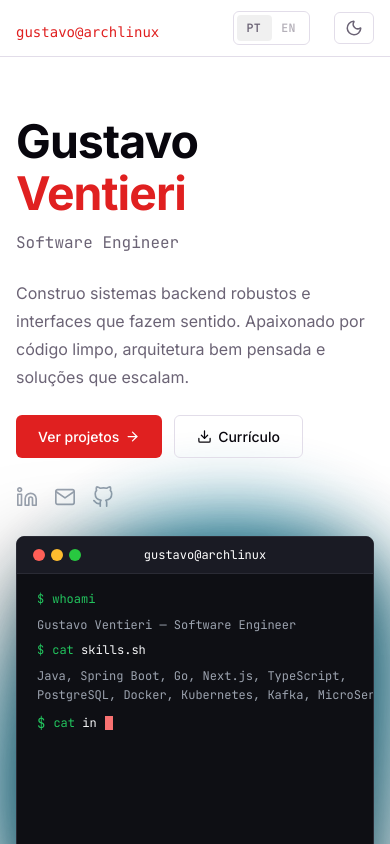
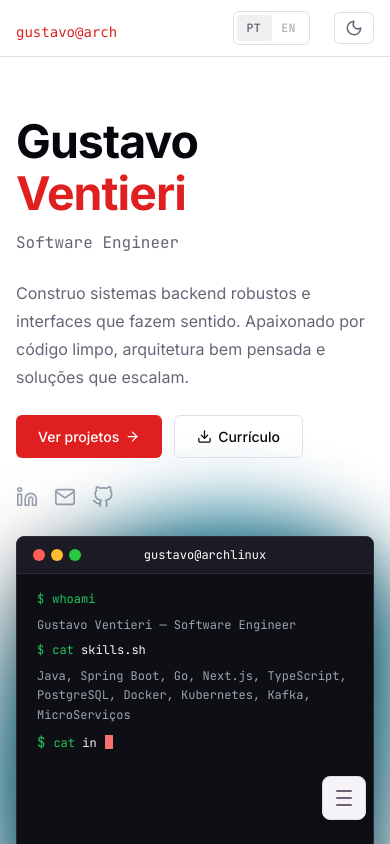
Before and after one commit to gustavoventieri/portifolio-gustavo-ventieri, a Next.js app: page / in a window 390 px wide. Built offline with nearby package versions, Linux system fonts and the light colour scheme.

Commit message:
feat: mobile nav bar added

```diff
--- a/src/app/app.tsx
+++ b/src/app/app.tsx
@@ -3,6 +3,7 @@ import "./globals.css";
 import { ThemeProvider } from "@/providers/theme-provider";
 import { Header } from "@/components/layout/header";
 import { Footer } from "@/components/layout/footer";
+import { MobileNav } from "@/components/layout/mobile-navbar";
 
 const geistSans = Geist({
   variable: "--font-geist-sans",
@@ -67,6 +68,7 @@ export const App = ({ children }: { children: React.ReactNode }) => {
         <ThemeProvider attribute="class" defaultTheme="light">
           <Header />
           <main className="flex-1">{children}</main>
+          <MobileNav />
           <Footer />
         </ThemeProvider>
       </body>
--- a/src/app/globals.css
+++ b/src/app/globals.css
@@ -43,6 +43,17 @@ body {
   transition:
     background-color 0.3s,
     color 0.3s;
+}
+
+html {
+  scroll-padding-top: 5rem; /* fallback, caso o navegador use o scroller em vez do target */
+}
+
+/* Compensa o header fixed (h-14 = 56px) na navegação por âncora.
+   Aplicado direto na section (o "target"), que é mais confiável entre
+   navegadores do que depender de qual elemento é o scroll container. */
+section[id] {
+  scroll-margin-top: 5rem;
 }
 
 html {
--- a/src/components/layout/header.tsx
+++ b/src/components/layout/header.tsx
@@ -28,14 +28,14 @@ export function Header() {
       }`}
     >
       <div className="max-w-400 mx-auto flex items-center h-14 gap-6 px-4 md:px-6">
-        <a href="#hero" className="font-mono mt-2 text-sm text-(--accent)">
-          gustavo@archlinux
+        <a href="#hero" className="font-mono mt-2 text-sm text-(--accent) flex">
+          gustavo@arch<span className="hidden md:flex">linux</span>
         </a>
 
         <div className="flex-1" />
 
         {/* Nav — direita (desktop) */}
-        <nav className="hidden md:flex items-center gap-6">
+        <nav className="hidden lg:flex items-center gap-6">
           {items.map((item) => {
             const id = item.href.replace("#", "");
             const isActive = activeId === id;
@@ -62,7 +62,7 @@ export function Header() {
           })}
         </nav>
 
-        <div className="hidden md:block w-px h-5 bg-(--border)" />
+        <div className="hidden lg:block w-px h-5 bg-(--border)" />
 
         {/* Toggle de idioma — segmented control com fundo deslizante */}
         <button
--- /dev/null
+++ b/src/components/layout/mobile-navbar.tsx
@@ -0,0 +1,143 @@
+"use client";
+
+import { useEffect, useState } from "react";
+import type { LucideIcon } from "lucide-react";
+import {
+  TerminalSquare,
+  User,
+  Briefcase,
+  FolderGit2,
+  GraduationCap,
+  Award,
+  Mail,
+} from "lucide-react";
+import { navItems } from "@/data/navbar";
+import { useLanguage } from "@/contexts/language-contexts";
+import { useActiveSection } from "@/hooks/use-activation-section";
+
+// Ícone por seção, mapeado pelo href. Se adicionar/remover itens em navItems,
+// atualize esse mapa junto.
+const NAV_ICONS: Record<string, LucideIcon> = {
+  "#hero": TerminalSquare,
+  "#about": User,
+  "#experience": Briefcase,
+  "#projects": FolderGit2,
+  "#academic": GraduationCap,
+  "#certifications": Award,
+  "#contact": Mail,
+};
+
+export function MobileNav() {
+  const { language } = useLanguage();
+  const items = navItems[language];
+  const [open, setOpen] = useState(false);
+
+  const activeId = useActiveSection(
+    items.map((item) => item.href.replace("#", "")),
+  );
+
+  // Fecha com Esc e trava o scroll do body enquanto o menu está aberto
+  useEffect(() => {
+    if (!open) return;
+
+    const onKeyDown = (e: KeyboardEvent) => {
+      if (e.key === "Escape") setOpen(false);
+    };
+
+    document.addEventListener("keydown", onKeyDown);
+    const prevOverflow = document.body.style.overflow;
+    document.body.style.overflow = "hidden";
+
+    return () => {
+      document.removeEventListener("keydown", onKeyDown);
+      document.body.style.overflow = prevOverflow;
+    };
+  }, [open]);
+
+  return (
+    <div className="lg:hidden">
+      {/* Backdrop: fecha o menu ao tocar fora dele */}
+      <button
+        aria-hidden="true"
+        tabIndex={-1}
+        onClick={() => setOpen(false)}
+        className={`fixed inset-0 z-40 bg-black/40 transition-opacity duration-300 ${
+          open ? "opacity-100" : "opacity-0 pointer-events-none"
+        }`}
+      />
+
+      <div className="fixed bottom-6 right-6 z-50">
+        {/* Caixinha com os itens do header, sobe/some junto com o botão */}
+        <nav
+          className={`absolute bottom-full right-0 mb-3 w-60 origin-bottom-right rounded-lg border border-(--border) bg-(--card-bg) shadow-xl overflow-hidden transition-all duration-300 ease-out ${
+            open
+              ? "opacity-100 scale-100 translate-y-0"
+              : "opacity-0 scale-95 translate-y-3 pointer-events-none"
+          }`}
+        >
+          <ul className="flex flex-col p-1.5">
+            {items.map((item) => {
+              const id = item.href.replace("#", "");
+              const isActive = activeId === id;
+              const Icon = NAV_ICONS[item.href];
+
+              return (
+                <li key={item.href}>
+                  <a
+                    href={item.href}
+                    onClick={() => setOpen(false)}
+                    className={`relative flex items-center gap-3 pl-4 pr-3 py-2.5 rounded-md text-sm transition-colors ${
+                      isActive
+                        ? "text-(--accent) font-medium bg-(--accent-dim)"
+                        : "text-(--text) hover:text-(--accent)"
+                    }`}
+                  >
+                    {/* Barrinha lateral no item ativo, mesma linguagem do underline do header */}
+                    <span
+                      className={`absolute left-0 top-1/2 -translate-y-1/2 w-0.5 rounded-full bg-(--accent) transition-all duration-300 ${
+                        isActive ? "h-4" : "h-0"
+                      }`}
+                    />
+                    {Icon && <Icon size={16} className="shrink-0" />}
+                    {item.label}
+                  </a>
+                </li>
+              );
+            })}
+          </ul>
+        </nav>
+
+        {/* Botão sanduíche -> X, mesmo estilo dos botões do header */}
+        <button
+          type="button"
+          onClick={() => setOpen((o) => !o)}
+          aria-expanded={open}
+          aria-label={open ? "Fechar menu" : "Abrir menu"}
+          className="flex items-center justify-center w-11 h-11 bg-(--card-bg)  rounded-lg text-(--text-h)  border border-(--border) shadow-lg hover:border-gray-400 transition-colors active:scale-95"
+        >
+          <span
+            className={`relative w-4 h-4 flex flex-col justify-between transition-transform duration-300 ${
+              open ? "rotate-180" : "rotate-0"
+            }`}
+          >
+            <span
+              className={`block h-0.5 w-full bg-current rounded-full transition-all duration-300 origin-center ${
+                open ? "rotate-45 translate-y-1.75" : ""
+              }`}
+            />
+            <span
+              className={`block h-0.5 w-full bg-current rounded-full transition-all duration-300 ${
+                open ? "opacity-0" : "opacity-100"
+              }`}
+            />
+            <span
+              className={`block h-0.5 w-full bg-current rounded-full transition-all duration-300 origin-center ${
+                open ? "-rotate-45 -translate-y-1.75" : ""
+              }`}
+            />
+          </span>
+        </button>
+      </div>
+    </div>
+  );
+}
--- a/src/data/profissional-experience.ts
+++ b/src/data/profissional-experience.ts
@@ -16,7 +16,7 @@ export interface ExperienceSection {
 export const experienceData: Record<Languages, ExperienceSection> = {
   pt: {
     title: "Trajetória profissional",
-    description: "// 03. Profissional",
+    description: "// 02. Profissional",
     items: [
       {
         company: "InPower Br",
@@ -36,7 +36,7 @@ export const experienceData: Record<Languages, ExperienceSection> = {
   },
   en: {
     title: "Professional Journey",
-    description: "// 03. Professional",
+    description: "// 02. Professional",
     items: [
       {
         company: "InPower Br",
--- a/src/data/projects.ts
+++ b/src/data/projects.ts
@@ -10,12 +10,12 @@ export const projectsSectionData: Record<Languages, ProjectsSectionType> = {
   pt: {
     s3Title: "Projetos",
     s3Github: "Ver no GitHub",
-    s3SubTitle: "// 02. Artefatos & Projetos",
+    s3SubTitle: "// 03. Artefatos & Projetos",
   },
   en: {
     s3Title: "Projects",
     s3Github: "View on GitHub",
-    s3SubTitle: "// 02. Artifacts & Projects",
+    s3SubTitle: "// 03. Artifacts & Projects",
   },
 };
 
--- a/src/data/terminal.ts
+++ b/src/data/terminal.ts
@@ -8,7 +8,7 @@ export const terminalData: Record<Languages, TerminalType> = {
   pt: {
     output: [
       "Gustavo Ventieri — Software Engineer",
-      "Java, Spring Boot, Go, Next.js, TypeScript,\nPostgreSQL, Docker, Kubernetes, Kafka, MicroServiços",
+      "Java, Spring Boot, Go, Next.js, TypeScript,\nPostgreSQL, Docker, Kubernetes, Kafka, \nMicroServiços",
       "Sistemas Distribuídos, Design de API, \nOpen Source & Arquitetura Limpa",
       "github: github.com/gustavoventieri\nemail: contato.gustavoventieri@gmail.com",
       "Aberto a trabalho",
@@ -17,7 +17,7 @@ export const terminalData: Record<Languages, TerminalType> = {
   en: {
     output: [
       "Gustavo Ventieri — Software Engineer",
-      "Java, Spring Boot, Go, Next.js, TypeScript, \nPostgreSQL, Docker, Kubernetes, Kafka, Microservices",
+      "Java, Spring Boot, Go, Next.js, TypeScript, \nPostgreSQL, Docker, Kubernetes, Kafka, \nMicroservices",
       "Distributed Systems, API Design, \nOpen Source & Clean Architecture",
       "github: github.com/gustavoventieri\nemail: contato.gustavoventieri@gmail.com",
       "Open to work",
```
